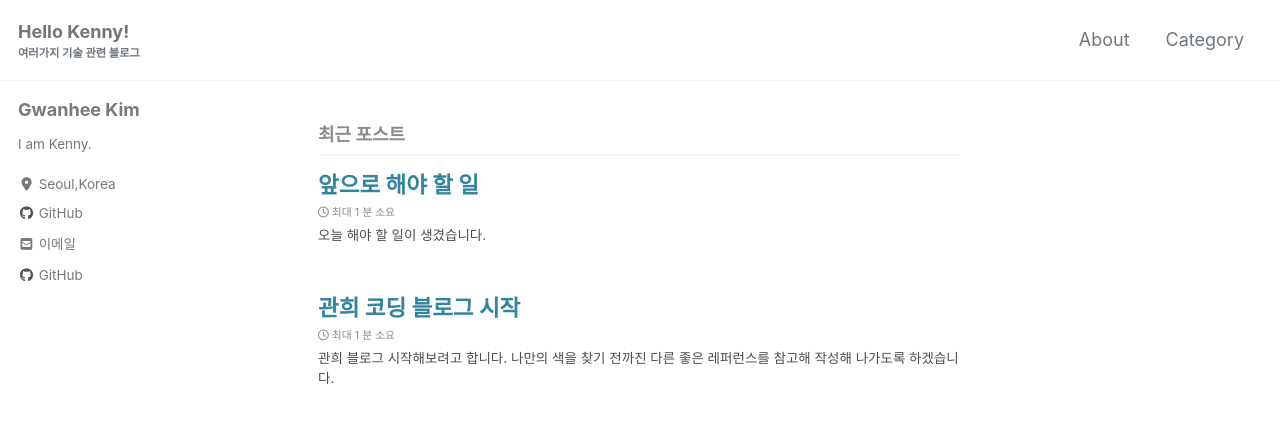
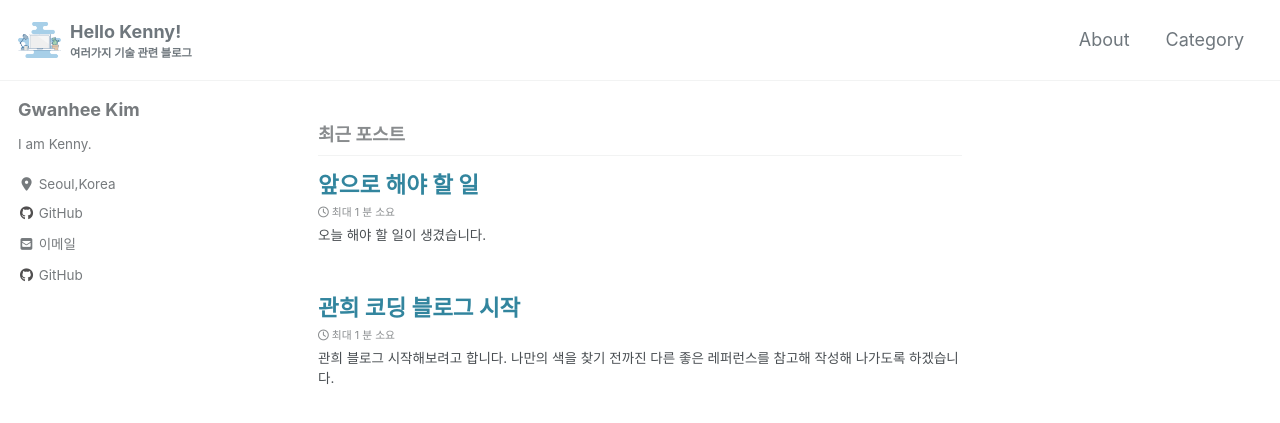
Before and after one commit to kennykim1990/kennykim1990.github.io, a Jekyll site: the page built from index.html, in a window 1280 px wide and 900 px high. Shown: the top 423 px of the window. Built offline with Jekyll 4.4.1, drawn with Linux system fonts in a browser that asks for light colours; cached includes are drawn as plain includes; nearby versions of some CDN libraries; the list of posts is cut into pages by our own code.

Commit message:
logo 이미지 추가

```diff
--- a/_config.yml
+++ b/_config.yml
@@ -24,8 +24,8 @@ description              : "검색엔진, 빅데이터, 프론트엔드, 백엔
 url                      : "https://kennykim1990.github.io/"
 baseurl                  : # the subpath of your site, e.g. "/blog"
 repository               : "kennykim1990/kennykim1990.github.io"
-teaser                   : # path of fallback teaser image, e.g. "/assets/images/500x300.png"
-logo                     : # path of logo image to display in the masthead, e.g. "/assets/images/88x88.png"
+teaser                   : /assets/images/laptop.png # path of fallback teaser image, e.g. "/assets/images/500x300.png"
+logo                     : /assets/images/laptop.png # path of logo image to display in the masthead, e.g. "/assets/images/88x88.png"
 masthead_title           : "Hello Kenny!"
 # breadcrumbs            : false # true, false (default)
 words_per_minute         : 200
```
Also changed, not shown: assets/images/laptop.png (added).
